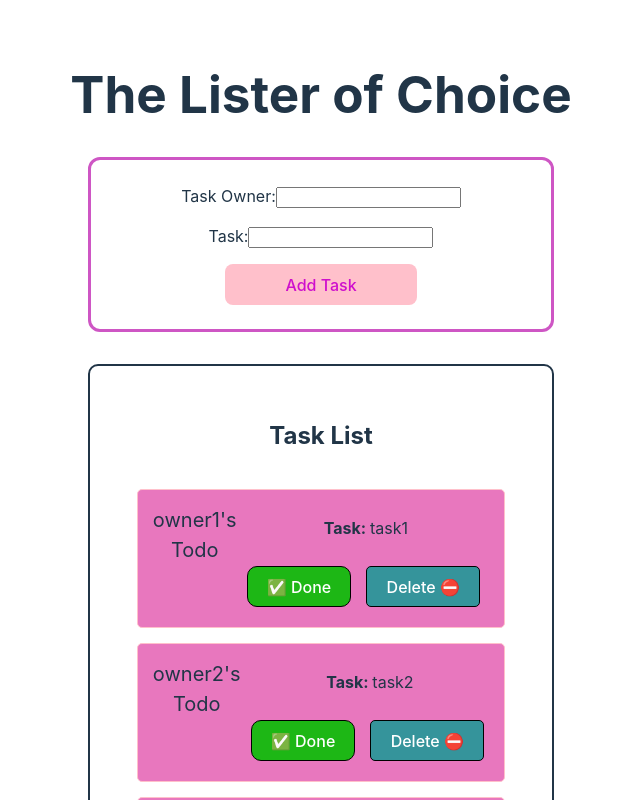
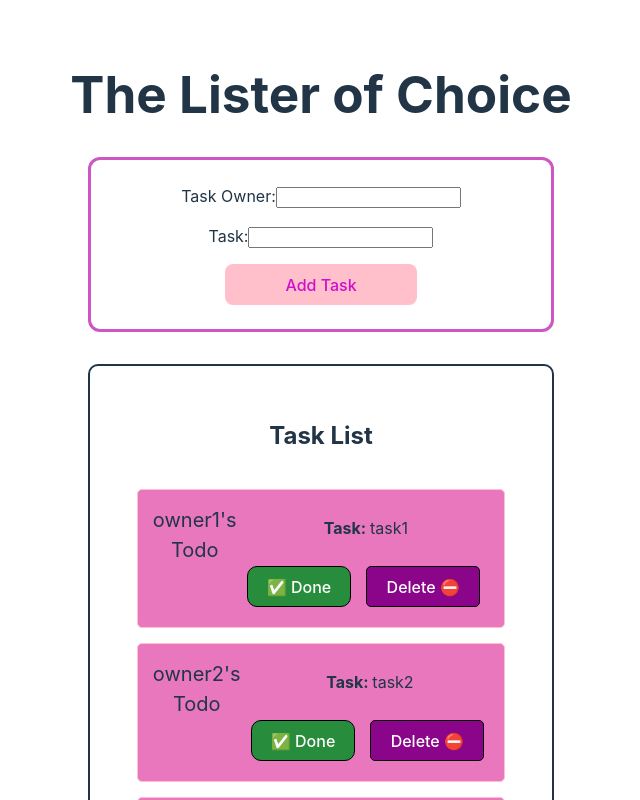
Before and after one commit to ali-skinner/myFirstReactApp, a React (Vite) app: page / in a window 1280 px wide. Shown: the top 800 px of the page, without its empty margins (319-959 px from the left). Built offline with nearby package versions, Linux system fonts and the light colour scheme.

Commit message:
de-activating draft user summary card - changed colros on buttons again

```diff
--- a/src/App.tsx
+++ b/src/App.tsx
@@ -120,7 +120,7 @@ function ToDoList({ todos, setTodos }) {
           </div> */}
           <div style={buttonContainer}>
             <button style={todo.completed ? greyButtonStyle : {
-              backgroundColor: 'rgb(29, 183, 21)',
+              backgroundColor: 'rgb(39, 140, 59)',
               color: 'white',
               border: 'black solid 1px',
               borderRadius: '10px',
@@ -131,7 +131,7 @@ function ToDoList({ todos, setTodos }) {
             </button>
 
             <button style={{
-              backgroundColor: 'rgb(53, 148, 155)',
+              backgroundColor: 'rgb(138, 5, 138)',
               color: 'white',
               border: 'black solid 1px',
               borderRadius: '5px',
```
